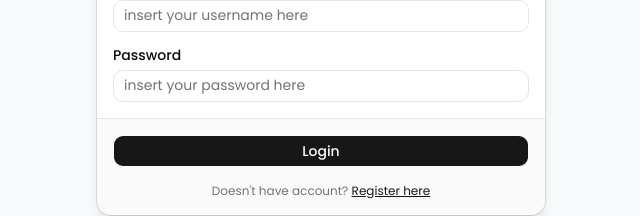
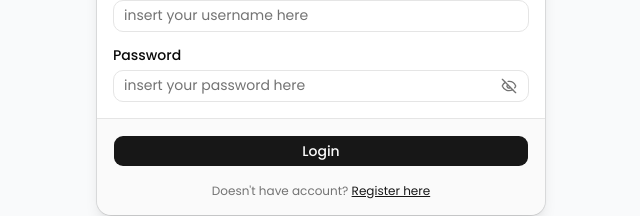
Before and after one commit to diqimusyaffa29/it-ticketing-app, a Next.js app in the folder client/: page /login in a window 1280 px wide. Shown: the part 350-566 px from the top of the page, without its empty margins (319-959 px from the left). Built offline with nearby package versions, Linux system fonts and the light colour scheme.

Commit message:
feat: FE | enhance LoginForm with password visibility toggle and icon integration

```diff
--- a/client/app/login/LoginForm.tsx
+++ b/client/app/login/LoginForm.tsx
@@ -7,6 +7,7 @@ import { toastSuccess } from "@/helper/toastHelper";
 import { setAuthToken } from "@/lib/auth";
 import api from "@/lib/axios";
 import axios from "axios";
+import { Eye, EyeOff } from "lucide-react";
 import { useRouter } from "next/navigation";
 import { useState } from "react";
 
@@ -15,6 +16,8 @@ export default function LoginForm() {
     const router = useRouter()
     const [username, setUsername] = useState('')
     const [password, setPassword] = useState('')
+    const [Icon, setIcon] = useState(() => EyeOff)
+    const [type, setType] = useState('password')
     const [error, setError] = useState('')
     const [loading, setLoading] = useState(false)
 
@@ -52,6 +55,16 @@ export default function LoginForm() {
         }
     }
 
+    const handleTogglePassword = () => {
+        if (type === 'password') {
+            setIcon(Eye)
+            setType('text')
+        } else {
+            setIcon(EyeOff)
+            setType('password')
+        }
+    }
+
     return (
         <>
             <div className="flex min-h-screen items-center justify-center bg-gray-50 p-4">
@@ -85,18 +98,28 @@ export default function LoginForm() {
                             </div>
                             <div className="space-y-2">
                                 <Label htmlFor="password">Password</Label>
+                                <div className="relative">
                                     <Input
                                         id="password"
-                                    type="password"
+                                        type={type}
                                         placeholder="insert your password here"
                                         value={password}
                                         onChange={(e) => setPassword(e.target.value)}
                                         required
                                     />
+                                    <button
+                                        type="button"
+                                        aria-label={type === 'password' ? "Show Password" : "Hide Password"}
+                                        className="absolute right-3 top-1/2 -translate-y-1/2 text-muted-foreground hover:text-foreground transition-colors"
+                                        onClick={handleTogglePassword}
+                                    >
+                                        <Icon className="h-4 w-4" />
+                                    </button>
+                                </div>
                             </div>
                         </CardContent>
                         <CardFooter className="flex flex-col space-y-4 mt-4">
-                            <Button type="submit" className="w-full" disabled={loading}>
+                            <Button type="submit" className="w-full transition-colors" disabled={loading}>
                                 {loading ? 'Checking Credentials' : 'Login'}
                             </Button>
 
```
Lines whose indentation alone changed are shown as unchanged.
